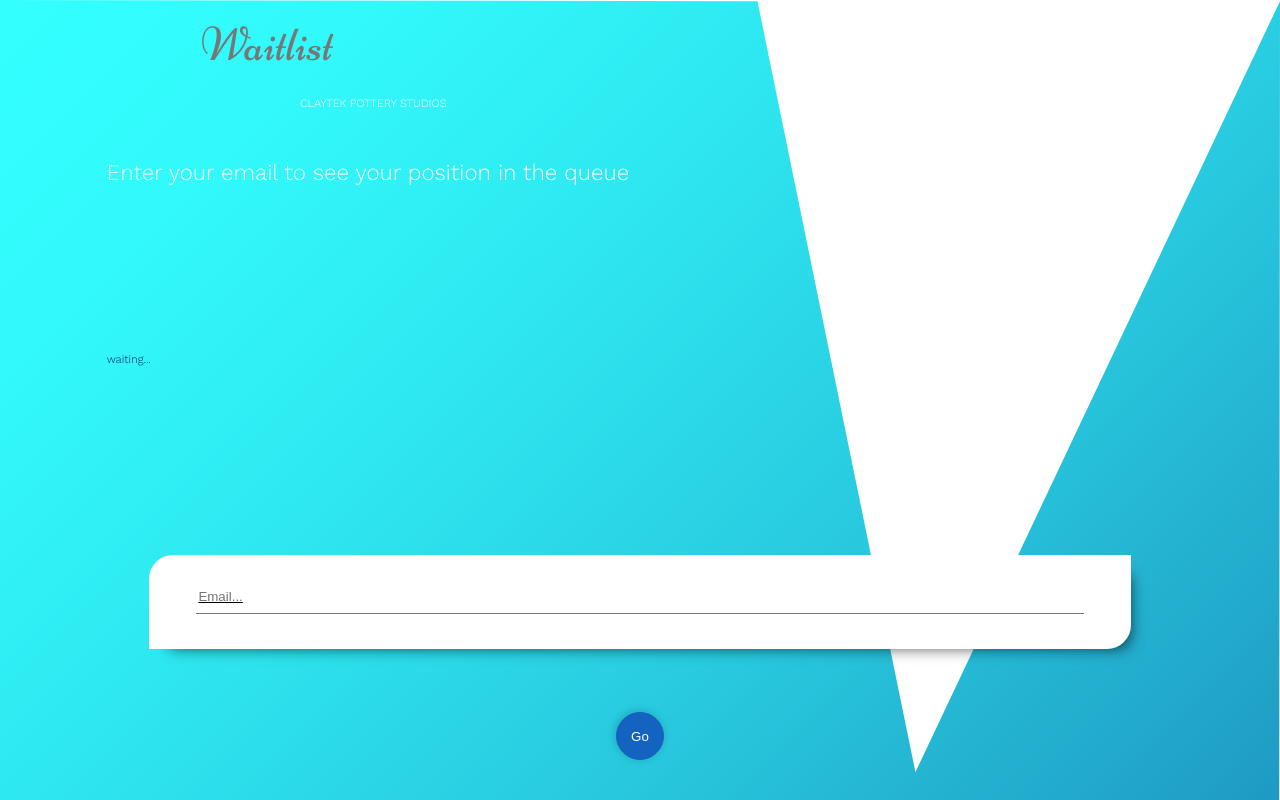
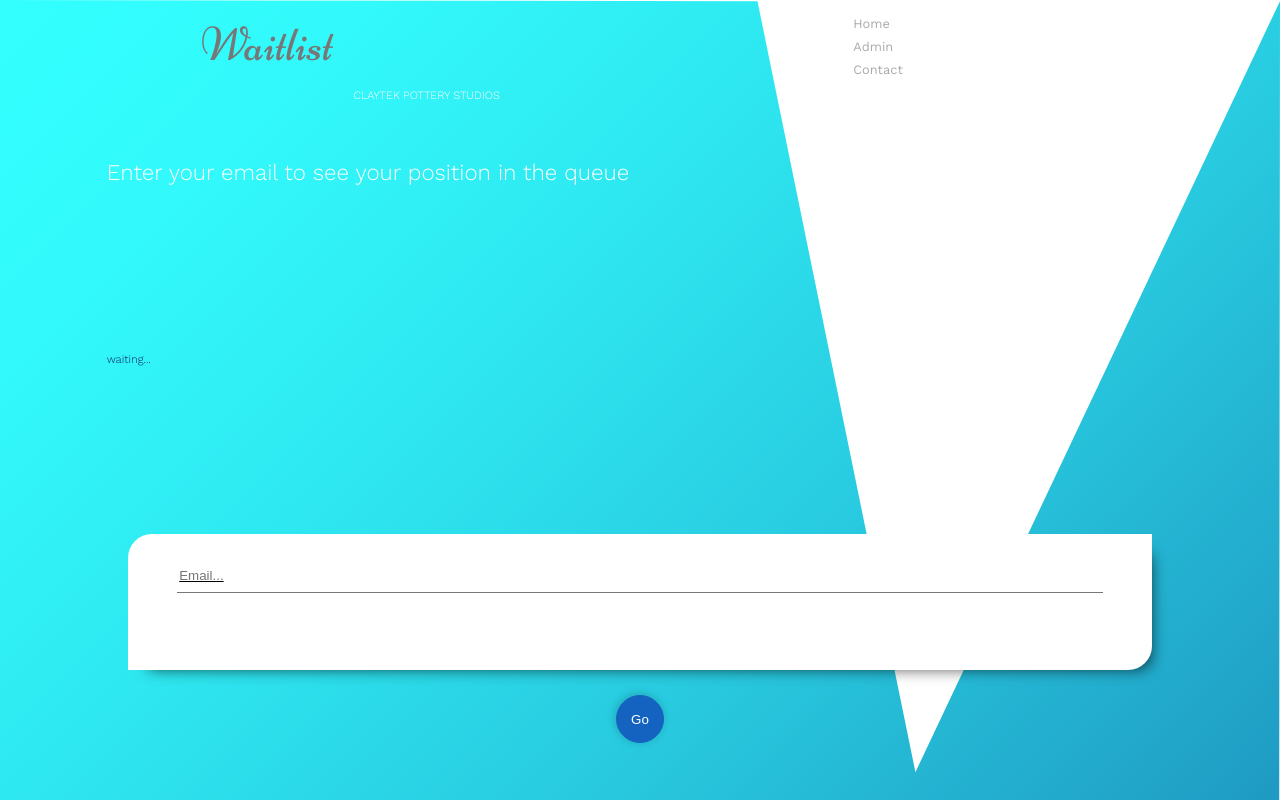
Before and after one commit to danvangogh/waitlist, a React (Create React App) app in the folder client/: page / in a window 1280 px wide. Built offline with nearby package versions, Linux system fonts and the light colour scheme; no server answers.

Commit message:
adds nav

```diff
--- a/client/src/FinderForm.js
+++ b/client/src/FinderForm.js
@@ -82,6 +82,11 @@ class FinderForm extends Component {
     return(
       <div className="client-form">
       <span className="logo-text">Waitlist</span>
+      <ul className="nav">
+        <li>Home</li>
+        <li>Admin</li>
+        <li>Contact</li>
+      </ul>
       <h4 className="waitlist-name">Claytek Pottery Studios</h4>
         <h2 className="title">Enter your email to see your position in the queue</h2>
           <form className="check-form">
--- a/client/src/css/layout.css
+++ b/client/src/css/layout.css
@@ -38,6 +38,16 @@ h4 {
 button:focus {
   outline: 0;
 }
+ul {
+  list-style: none;
+  padding: 0;
+}
+li {
+  color: #aaaaaa;
+  font-family: 'Work Sans', sans-serif;
+  margin-top: 1rem;
+  font-size: 1.6rem;
+}
 .client-form {
   background: url("../images/mobile_bg.svg") no-repeat;
   background-size: cover;
@@ -46,7 +56,7 @@ button:focus {
   overflow: auto;
   grid-template-columns: repeat(12, 1fr);
   grid-template-rows: repeat(12, 1fr);
-  grid-template-areas: ". l l l . . . . m m . ." ". b b b b b . . . . . ." ". c c c c c c . . . . ." ". c c c c c c . . . . ." ". c c c c c c . . . . ." ". r r r r r r r r r r ." ". r r r r r r r r r r ." ". e e e e e e e e e e ." ". e e e e e e e e e e ." ". e e e e e e e e e e ." ". e e e e e e e e e e ." ". . . . . . . . . . . .";
+  grid-template-areas: ". l l l . . . . m m . ." ". b b b b b b . m m . ." ". c c c c c c . . . . ." ". c c c c c c . . . . ." ". c c c c c c . . . . ." ". r r r r r r r r r r ." ". r r r r r r r r r r ." ". e e e e e e e e e e ." ". e e e e e e e e e e ." ". e e e e e e e e e e ." ". e e e e e e e e e e ." ". . . . . . . . . . . .";
 }
 .logo-text {
   grid-area: l;
@@ -56,10 +66,12 @@ button:focus {
   color: #777;
   font-size: 6rem;
 }
+.nav {
+  grid-area: m;
+}
 .waitlist-name {
   grid-area: b;
   text-align: center;
-  padding-top: 1rem;
   text-transform: uppercase;
 }
 .title {
@@ -75,8 +87,8 @@ button:focus {
   border-radius: 3rem 0;
   display: grid;
   text-align: center;
-  margin: 8% 4%;
-  padding: 3rem 0 0 0;
+  margin: 6% 2%;
+  padding: 3rem 0;
   -webkit-box-shadow: 10px 10px 15px -11px rgba(0, 0, 0, 0.7);
   -moz-box-shadow: 10px 10px 15px -11px rgba(0, 0, 0, 0.7);
   box-shadow: 10px 10px 15px -11px rgba(0, 0, 0, 0.7);
--- a/client/src/less/layout.less
+++ b/client/src/less/layout.less
@@ -10,7 +10,7 @@
   grid-template-rows: repeat(12, 1fr);
   grid-template-areas:
   ". l l l . . . . m m . ."
-  ". b b b b b . . . . . ."
+  ". b b b b b b . m m . ."
   ". c c c c c c . . . . ."
   ". c c c c c c . . . . ."
   ". c c c c c c . . . . ."
@@ -32,10 +32,13 @@
   font-size: 6rem;
 }
 
+.nav {
+  grid-area: m;
+}
+
 .waitlist-name {
   grid-area: b;
   text-align: center;
-  padding-top: 1rem;
   text-transform: uppercase;
 }
 
@@ -54,8 +57,8 @@
   border-radius: 3rem 0;
   display: grid;
   text-align: center;
-  margin: 8% 4%;
-  padding: 3rem 0 0 0;
+  margin: 6% 2%;
+  padding: 3rem 0;
   -webkit-box-shadow: 10px 10px 15px -11px rgba(0,0,0,0.7);
   -moz-box-shadow: 10px 10px 15px -11px rgba(0,0,0,0.7);
   box-shadow: 10px 10px 15px -11px rgba(0,0,0,0.7);
--- a/client/src/less/styles.less
+++ b/client/src/less/styles.less
@@ -50,3 +50,15 @@ h4 {
 button:focus {
   outline: 0;
 }
+
+ul {
+  list-style: none;
+  padding: 0;
+}
+
+li {
+  color: lighten(@dark, 20%);
+  font-family: @font-family;
+  margin-top: 1rem;
+  font-size: 1.6rem;
+}
```
